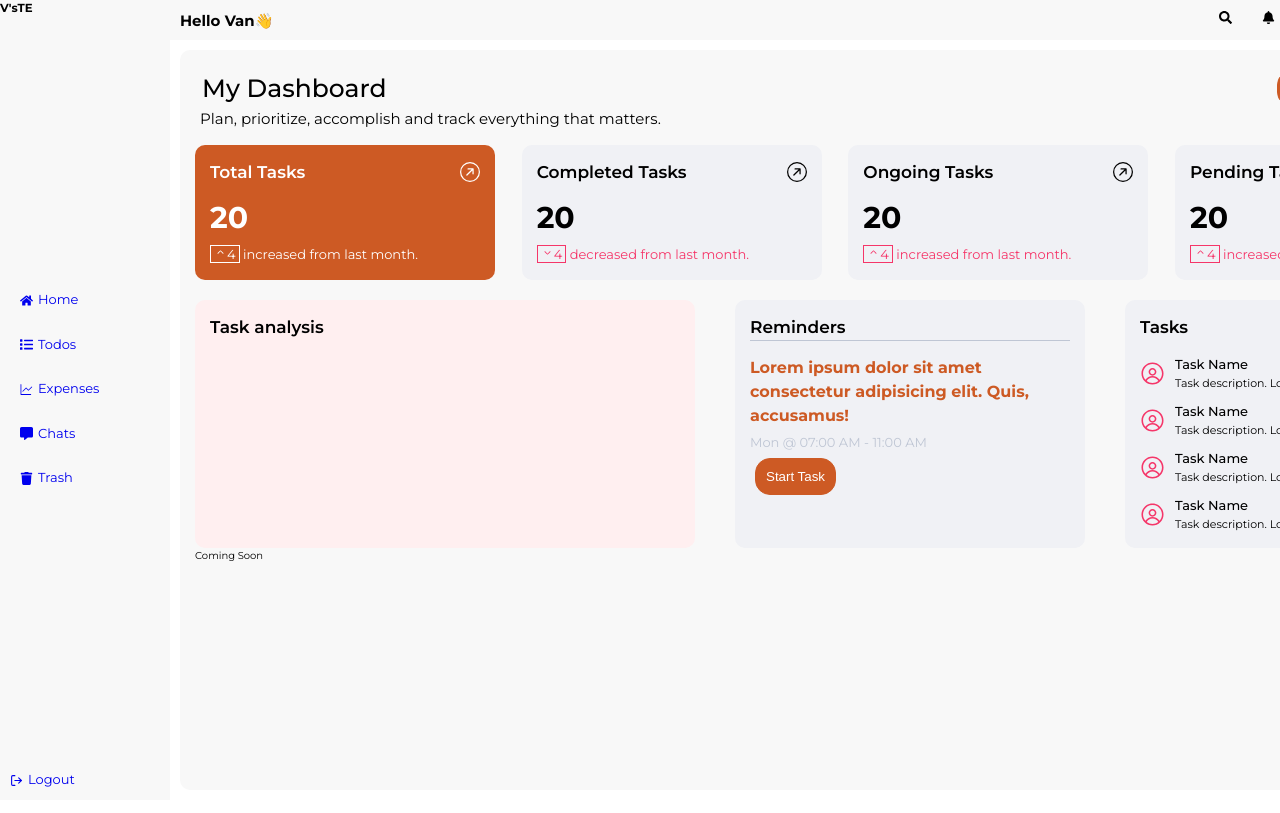
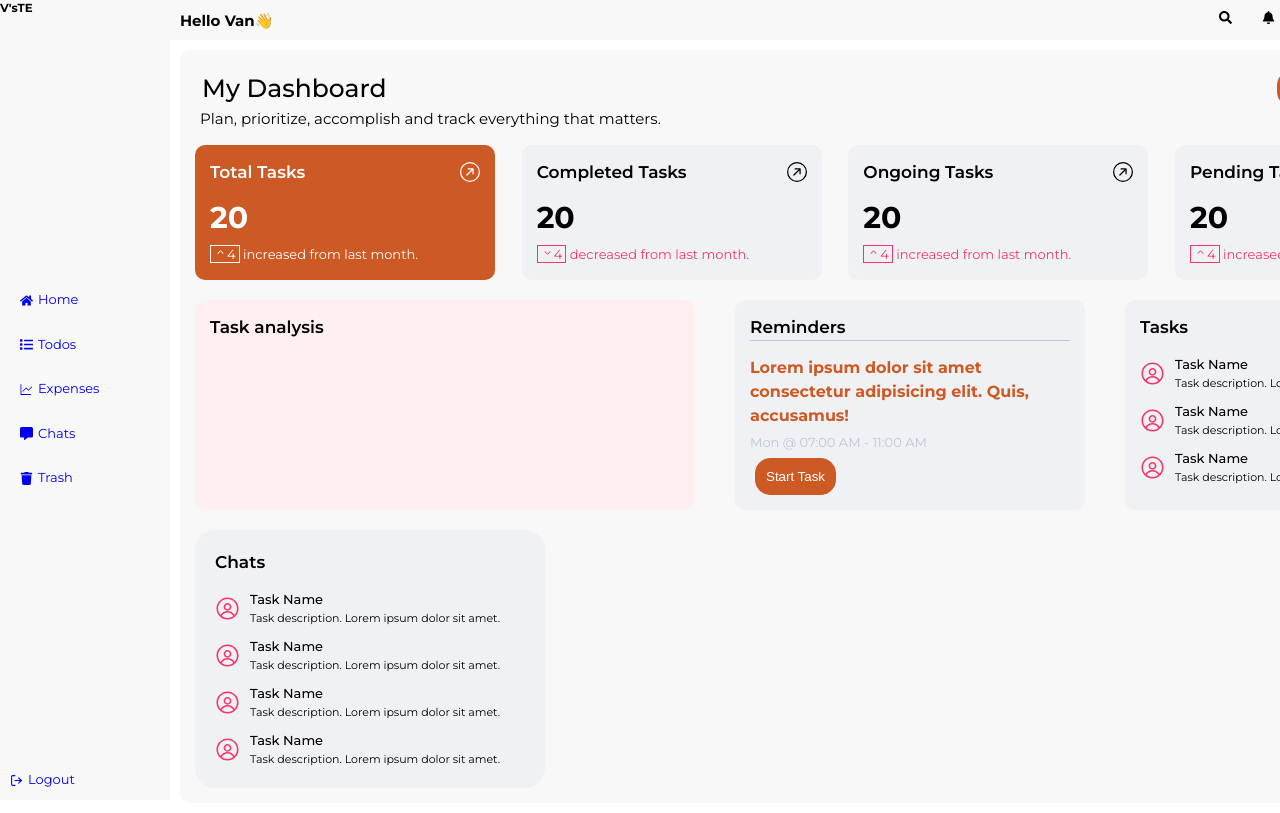
Before and after one commit to Fuangi/todo-expense, a React (Vite) app: page /dashboard in a window 1280 px wide. Shown: the top 813 px of the page. Built offline with nearby package versions, Linux system fonts and the light colour scheme.

Commit message:
ongoing: did the chats mini view using the task mini view componenent - to add to it later

```diff
--- a/src/features/Dashboard.jsx
+++ b/src/features/Dashboard.jsx
@@ -57,11 +57,20 @@ function Dashboard() {
             <DashTaskMiniView />
             <DashTaskMiniView />
             <DashTaskMiniView />
-            <DashTaskMiniView />
           </div>
         </div>
 
-        <div className="expense-chat-summary">Coming Soon</div>
+        <div className="expense-chat-summary">
+          <div className="chats-mini-view">
+            <h3>Chats</h3>
+            <div className="mini-chats">
+              <DashTaskMiniView />
+              <DashTaskMiniView />
+              <DashTaskMiniView />
+              <DashTaskMiniView />
+            </div>
+          </div>
+        </div>
       </section>
     </DashLayout>
   );
--- a/src/styles/components/dashboard/_dashboard.scss
+++ b/src/styles/components/dashboard/_dashboard.scss
@@ -134,6 +134,25 @@
       }
     }
   }
+
+  .expense-chat-summary {
+    margin-top: 2rem;
+
+    h3 {
+      display: flex;
+      justify-content: space-between;
+      font-size: 1.7rem;
+      font-weight: 600;
+      margin-bottom: 1.5rem;
+    }
+
+    .chats-mini-view {
+      width: 35rem;
+      background-color: $grey-light;
+      padding: 2rem;
+      border-radius: 2rem;
+    }
+  }
 }
 // The main contents to be highlighted with orange bg
 .dashboard-main {
@@ -157,3 +176,26 @@
     border: 1px solid $tertiaryOrange;
   }
 }
+
+// The mini tasks and mini chats on the dashboard
+.mini-task {
+  display: flex;
+  gap: 1rem;
+  align-items: center;
+  margin-top: 01rem;
+  // border-bottom: 1px solid $grey-dark;
+
+  .category-icon {
+    font-size: 2.5rem;
+    color: $tertiaryPink;
+  }
+
+  h4 {
+    font-size: 1.3rem;
+    font-weight: 500;
+  }
+  p {
+    font-size: 1.1rem;
+    margin-bottom: 0.1rem;
+  }
+}
```
